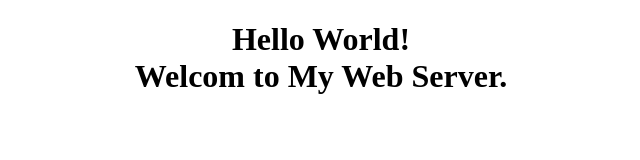
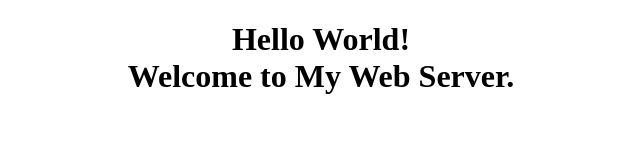
Before and after one commit to millserik/repoTest, a plain HTML site: page index.html in a window 1280 px wide. Shown: the whole page, without its empty margins (319-959 px from the left). Drawn offline with Linux system fonts and the light colour scheme.

Commit message:
Update index.html

```diff
--- a/index.html
+++ b/index.html
@@ -6,6 +6,6 @@
   </head>
   <body>
     <h1 style="text-align: center;">Hello World!<br>
-      Welcom to My Web Server.</h1>
+      Welcome to My Web Server.</h1>
   </body>
 </html>
```
